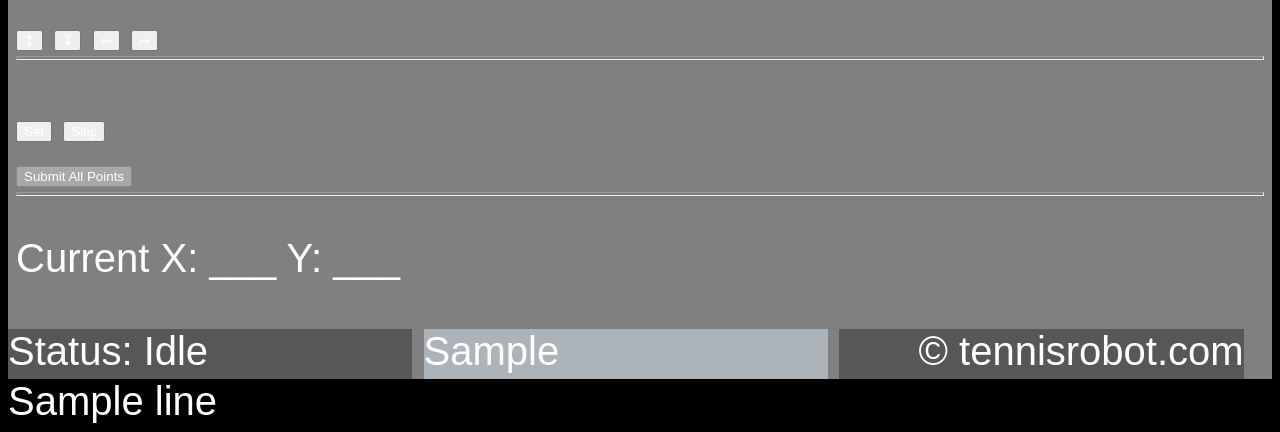
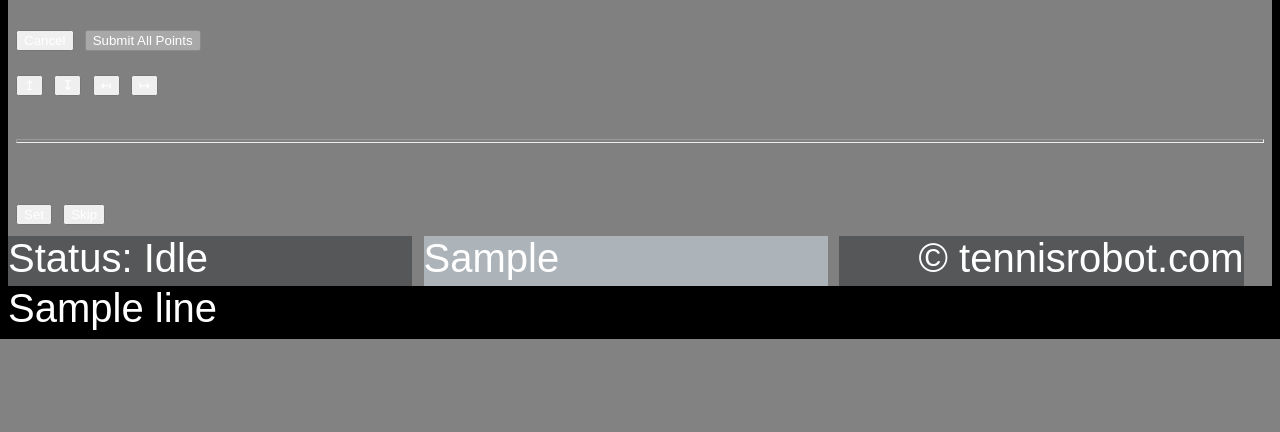
Before and after one commit to davidcjordan/ui-webserver, a Python web app: template app/templates/layouts/cam_calib.html in a window 1280 px wide. Shown: the part 701-1133 px from the top of the page. After the commit the page ends 1040 px from the top, so only its background shows below. Run offline with Jinja, Linux system fonts and the light colour scheme; the template is opened without the code that fills it: most values are stand-ins (such as "Sample title", 1, 10 or a date in 2020); grey boxes marked "Sample" are stand-in pictures.

Commit message:
cam_calib: move submit all points to left-bottom

```diff
--- a/app/static/js/cam_calib.js
+++ b/app/static/js/cam_calib.js
@@ -45,6 +45,8 @@ function init() {
    } else {
       notZoomedDiv.style.width = Math.trunc(imgWidth * calibDivSizeMultiplier) + 'px';
       notZoomedDiv.style.height = Math.trunc(imgHeight * calibDivSizeMultiplier) + 'px';
+      submitFormDiv = document.getElementById("div_submit_form");
+      submitFormDiv.style.width = (notZoomedDiv.style.width - 20);
    }
 
    notZoomedDivStyle = getComputedStyle(notZoomedDiv);
@@ -208,7 +210,7 @@ function imageZoom(targetDivID) {
 
    centerOfZoomed = {x: lensDivSize/2, y: lensDivSize/2}
    let current_x_y_element = document.getElementById('current_x_y');
-   current_x_y_element.innerText = `Current X: ${centerOfZoomed.x} Y: ${centerOfZoomed.y}`;
+   current_x_y_element.innerText = `X: ${centerOfZoomed.x} Y: ${centerOfZoomed.y}`;
 
    /* Execute a function when someone moves the cursor over the image: */
    lensDiv.addEventListener("mousedown", moveLensByTouch);
@@ -216,9 +218,9 @@ function imageZoom(targetDivID) {
    /* And also for touch screens: */
    lensDiv.addEventListener("touchmove", moveLensByTouch);
    notZoomedDiv.addEventListener("touchmove", moveLensByTouch);
- }
+}
 
- function drawCursorInZoom8() {
+function drawCursorInZoom8() {
    zoomed8Context.clearRect(0, 0, zoomed8Canvas.width, zoomed8Canvas.height);
    // zoomed8Context.beginPath();
    // // x, y, radius, starting angle, ending angle
@@ -388,7 +390,7 @@ function imageZoom(targetDivID) {
      backgroundPosition.left, backgroundPosition.top, centerOfZoomed.x, centerOfZoomed.y);
 
    let current_x_y_element = document.getElementById('current_x_y');
-   current_x_y_element.innerText = `Cursor Position:  X: ${centerOfZoomed.x} Y: ${centerOfZoomed.y}`;
+   current_x_y_element.innerText = `X: ${centerOfZoomed.x} Y: ${centerOfZoomed.y}`;
  }
 
  // get the rectangle that's been touched coordinates
--- a/app/templates/layouts/cam_calib.html
+++ b/app/templates/layouts/cam_calib.html
@@ -10,27 +10,29 @@
   <div id="div_zoomed_8" class="div_zoomed_8_class">
     <canvas id="canvas_id_zoomed_8"></canvas>
   </div>
+  <div id="div_submit_form" class="calibration_controls">
+    <form id="court_coordinates" action="/cam_calib_done" method="POST">
+      {%- for coord, value in court_point_coords.items() %}
+      <input type="hidden" id="{{coord}}X" name="{{coord}}X" value={{value[0]}}>
+      <input type="hidden" id="{{coord}}Y" name="{{coord}}Y" value={{value[1]}}>
+      {%- endfor %}
+    </form>
+    <input type="submit" value="Cancel" onclick="window.location.href='/';">
+    <input type="submit" id="submitButton" form="court_coordinates" value="Submit All Points" disabled>
+    <input type="hidden" id="image_path" value="{{image_path}}">
+  </div>
   <div class="calibration_controls">
     <div>
       <input type="button" value="&#x21A5;" onclick="move_up()">
       <input type="button" value="&#x21A7;" onclick="move_down()">
       <input type="button" value="&#x21A4;" onclick="move_left()">
       <input type="button" value="&#x21A6;" onclick="move_right()">
+      <!-- the 270 width of the current pixel & 462 width of the current point label were set by experiment (font size=40)-->
+      <p id="current_x_y" style="min-width:270px;"></p>
       <hr style="height:2px;margin-top:2px;margin-bottom:2px">
-      <p id="current_point_label"></p>
+      <p id="current_point_label" style="min-width:462px;"></p>
       <input type="button" id="setButton" value="Set" onclick="setPoint()">
       <input type="button" id="skipButton" value="Skip" onclick="goToNextPoint()">
-      <br>
-      <form id="court_coordinates" action="/cam_calib_done" method="POST">
-        {%- for coord, value in court_point_coords.items() %}
-        <input type="hidden" id="{{coord}}X" name="{{coord}}X" value={{value[0]}}>
-        <input type="hidden" id="{{coord}}Y" name="{{coord}}Y" value={{value[1]}}>
-        {%- endfor %}
-        <input type="submit" id="submitButton" value="Submit All Points" disabled>
-      </form>
-      <hr style="height:2px;margin-top:2px;margin-bottom:2px">
-      <p id="current_x_y">Current X: ___ Y: ___</p>
-      <input type="hidden" id="image_path" value="{{image_path}}">
     </div>
   </div>
 </div>
```
Also changed, not shown: app/static/css/cam-calib.css (+34 -21 lines).
